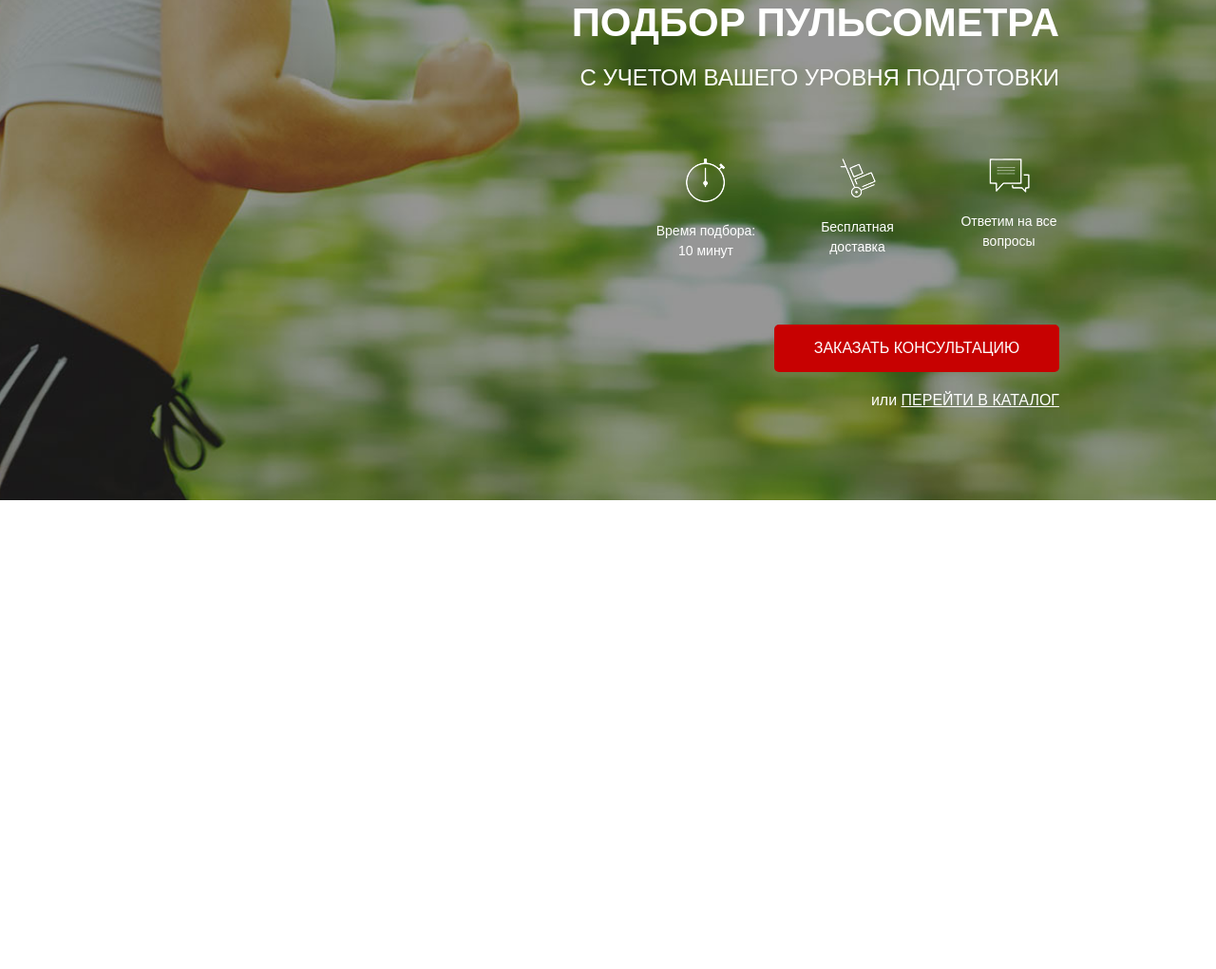
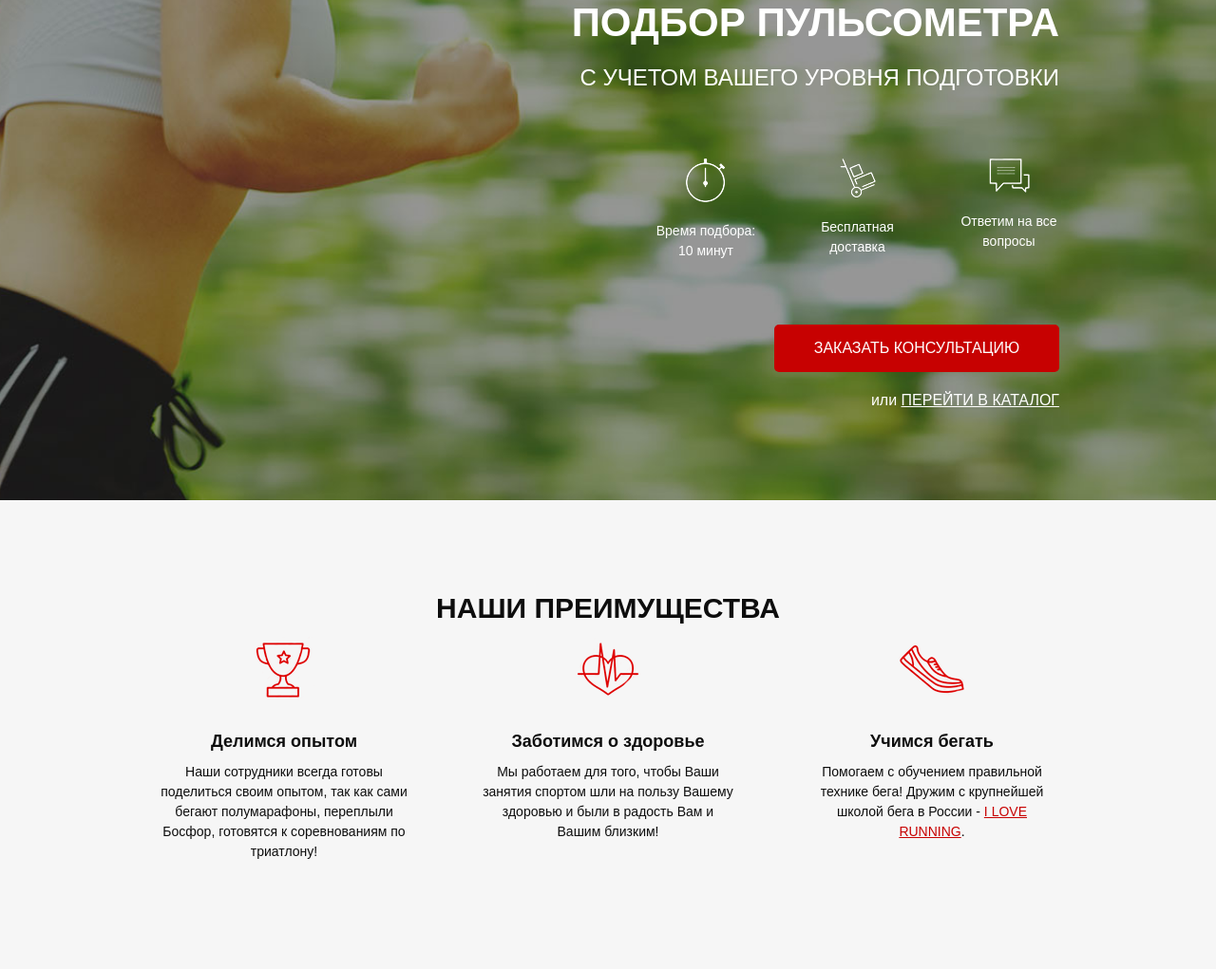
Before and after one commit to ratov/puls, a website: page src/index.html in a window 1280 px wide. Shown: the part 165-1186 px from the top of the page at 95% size. Before the commit the page ends 800 px from the top, so only its background shows below. Drawn offline with Linux system fonts and the light colour scheme.

Commit message:
second section finished

```diff
--- a/src/index.html
+++ b/src/index.html
@@ -63,5 +63,57 @@
     </div>
   </div>
 
+  <section class="advantage">
+
+    <div class="container">
+
+      <div class="advantage__wrapper">
+
+        <h2 class="h2">Наши преимущества</h2>
+
+        <div class="advantage__items">
+
+          <div class="advantage__item">
+
+            <div class="advantage__icon">
+              <img src="icons/advantage-icon1.png" alt="Icons1">
+            </div>
+            <h3>Делимся опытом</h3>
+            <p>
+              Наши сотрудники всегда готовы поделиться своим опытом, так как сами бегают полумарафоны, переплыли Босфор, готовятся к соревнованиям по триатлону!
+            </p>
+
+          </div>
+          <div class="advantage__item">
+
+            <div class="advantage__icon">
+              <img src="icons/advantage-icon2.png" alt="Icons2">
+            </div>
+            <h3>Заботимся о здоровье</h3>
+            <p>
+              Мы работаем для того, чтобы Ваши занятия спортом шли на пользу Вашему здоровью и были в радость Вам и Вашим близким!
+            </p>
+
+          </div>
+          <div class="advantage__item">
+
+            <div class="advantage__icon">
+              <img src="icons/advantage-icon3.png" alt="Icons3">
+            </div>
+            <h3>Учимся бегать</h3>
+            <p>
+              Помогаем с обучением правильной технике бега! Дружим с крупнейшей школой бега в России - <span>I LOVE RUNNING</span>.
+            </p>
+
+          </div>
+
+        </div>
+
+      </div>
+
+    </div>
+
+  </section>
+
 </body>
 </html>
--- a/src/sass/base/_variables.scss
+++ b/src/sass/base/_variables.scss
@@ -1 +1,2 @@
 $main-color: #c70101;
+$advantage-bg: #f6f6f6;
--- /dev/null
+++ b/src/sass/blocks/_advantage.scss
@@ -0,0 +1,43 @@
+.advantage {
+  max-width: 100%;
+  min-height: 474px;
+  background-color: $advantage-bg;
+  padding: 91px 0 97px 0;
+  &__icon {
+    display: inline-block;
+    width: 70px;
+    height: 70px;
+    margin-bottom: 20px;
+    img {
+      display: block;
+      width: 100%;
+    }
+  }
+  &__item {
+    text-align: center;
+    width: 268px;
+    //width: 30%;
+    h3 {
+      font-weight: 700;
+      color: #0d0d0d;
+      font-size: 18px;
+    }
+    p {
+      font-weight: 300;
+      color: #0d0d0d;
+      font-size: 14px;
+      span {
+        color: $main-color;
+        text-decoration: underline;
+        text-transform: uppercase;
+        font-weight: 300;
+      }
+    }
+  }
+}
+
+.advantage__items {
+  display: flex;
+  justify-content: space-between;
+  align-items: flex-start;
+}
--- /dev/null
+++ b/src/sass/blocks/_headers.scss
@@ -0,0 +1,7 @@
+h2.h2 {
+  color: #0d0d0d;
+  font-weight: 700;
+  text-transform: uppercase;
+  font-size: 30px;
+  text-align: center;
+}
--- a/src/sass/style.scss
+++ b/src/sass/style.scss
@@ -11,5 +11,7 @@
 
 
 @import 'blocks/promo';
+@import 'blocks/headers';
 @import 'blocks/header';
 @import 'blocks/buttons';
+@import 'blocks/advantage';
```
Also changed, not shown: src/css/style.min.css, src/icons/advantage-icon1.png (added), src/icons/advantage-icon2.png (added), src/icons/advantage-icon3.png (added).
